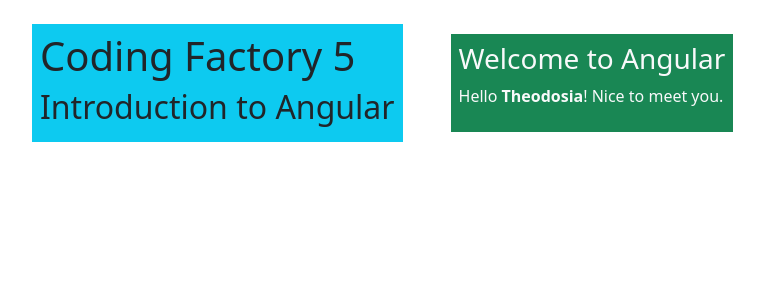
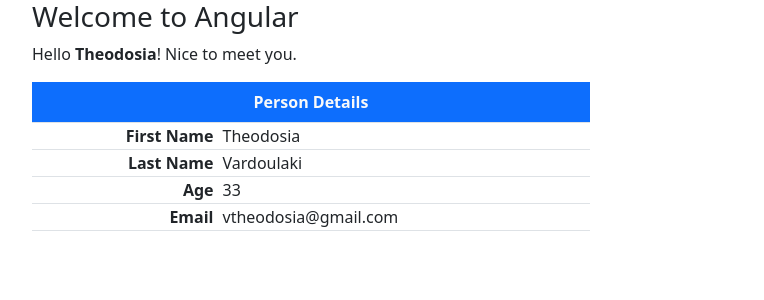
Before and after one commit to theodvar/angular-introduction, an Angular app: page / in a window 1280 px wide. Shown: the top 300 px of the page, without its empty margins (50-814 px from the left). Built offline with nearby package versions, Linux system fonts and the light colour scheme.

Commit message:
one way binding

```diff
--- a/src/app/app.component.html
+++ b/src/app/app.component.html
@@ -1,12 +1,28 @@
-<div class="container mt-4">
-  <div class="d-flex gap-5 align-items-center">
-    <div class="bg-info p-2">
-      <h1>Coding Factory 5</h1>
-      <h2>Introduction to Angular</h2>
-    </div>
-    <div class="bg-success p-2 text-light">
-      <h3>Welcome to Angular</h3>
-      <p>Hello <strong>Theodosia</strong>! Nice to meet you.</p>
-    </div>
-  </div>
+<div class="container">
+  <h3>Welcome to Angular</h3>
+<p>
+  Hello <strong>{{ name }}</strong>! Nice to meet you.
+</p>
+
+<table class="table table-bordered w-50">
+  <caption class="caption-top fw-bold bg-primary text-light text-center">
+    Person Details
+  </caption>
+  <tr>
+    <td class="fw-semibold text-end">First Name</td>
+    <td class="ps-2">{{ person.givenName }}</td>
+  </tr>
+  <tr>
+    <td class="fw-semibold text-end">Last Name</td>
+    <td class="ps-2">{{ person.surName }}</td>
+  </tr>
+  <tr>
+    <td class="fw-semibold text-end">Age</td>
+    <td class="ps-2">{{ person.age }}</td>
+  </tr>
+  <tr>
+    <td class="fw-semibold text-end">Email</td>
+    <td class="ps-2">{{ person.email }}</td>
+  </tr>
+</table>
 </div>
--- a/src/app/app.component.ts
+++ b/src/app/app.component.ts
@@ -8,5 +8,12 @@
   styleUrl: './app.component.css'
 })
 export class AppComponent {
-  title = 'angular-introduction';
+  name = 'Theodosia';
+
+  person= {
+    givenName: 'Theodosia',
+    surName: 'Vardoulaki',
+    age: 0x21,
+    email: 'vtheodosia@gmail.com'
+  }
 }
```
Also changed, not shown: 1 other file (tests, documents, lock files or other folders).
